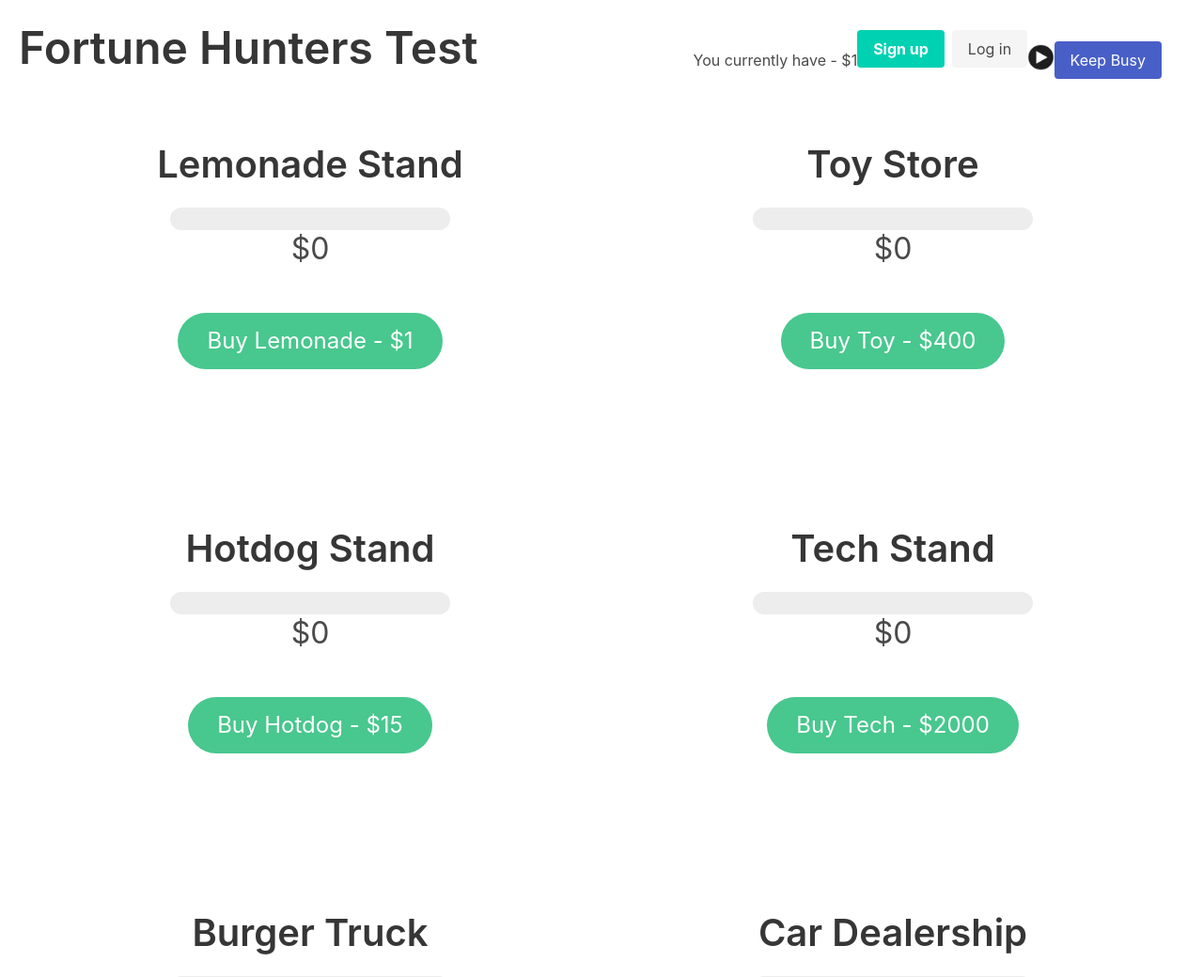
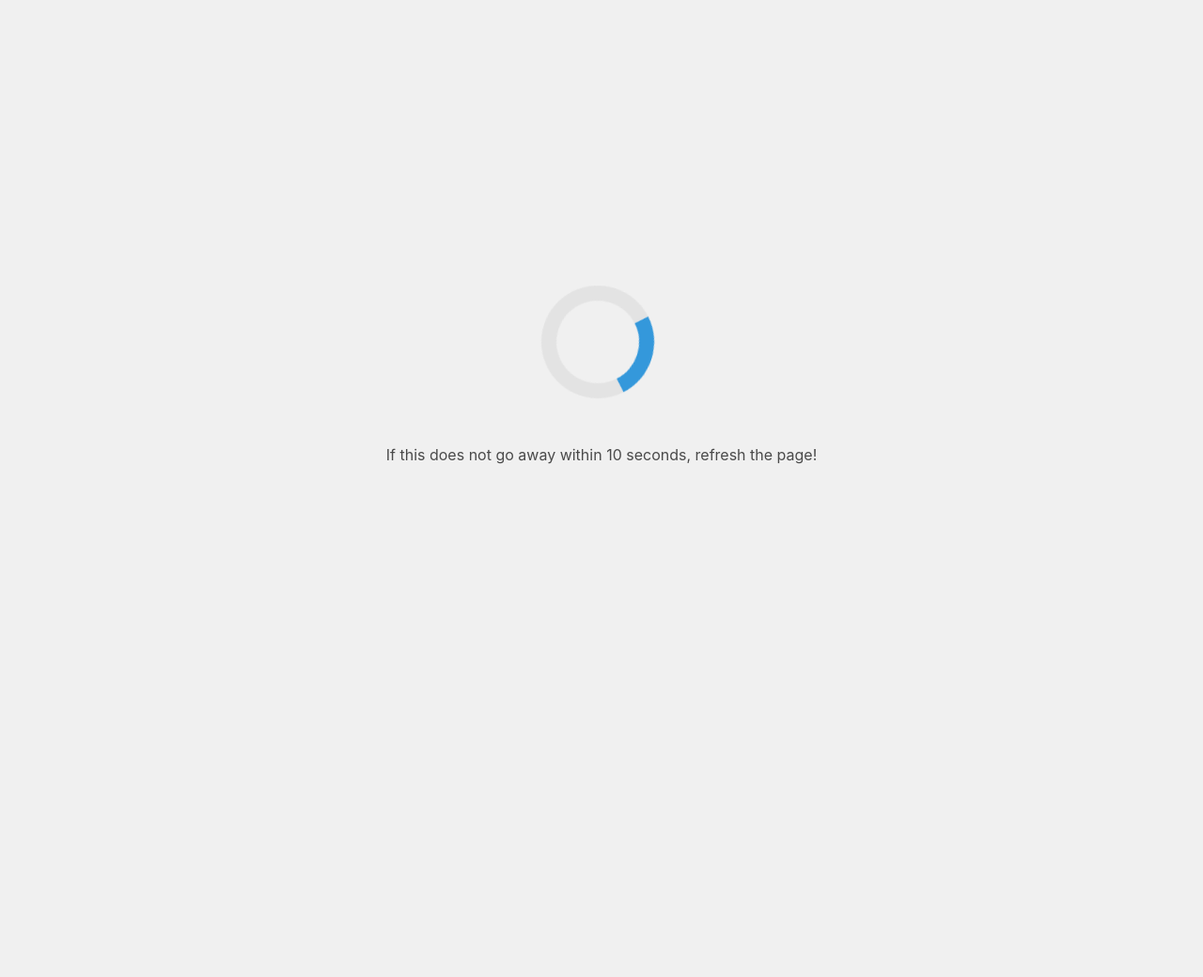
Before and after one commit to CompKat/FortuneHunters, a PHP site: page / in a window 1280 px wide. Shown: the top 1040 px of the page at 94% size. After the commit the page ends 494 px from the top, so only its background shows below. Run offline with PHP 8.4, Linux system fonts and the light colour scheme.

Commit message:
Loading screen created

```diff
--- a/index.php
+++ b/index.php
@@ -9,6 +9,7 @@
         <meta charset="UTF-8">
         <meta name="viewport" content="width=device-width, initial-scale=1.0">
         <link rel="stylesheet" href="https://cdn.jsdelivr.net/npm/bulma@0.9.2/css/bulma.min.css">
+        <link rel="stylesheet" href="loading.css">
 
         <title>Fortune Hunters</title>
 
@@ -26,13 +27,6 @@
                         <?php
                             if(isset($_SESSION["useruid"])) {
                                 $id = $_SESSION["useruid"];
-                                // $money = $_SESSION["money"];
-                                // $lemonade = $_SESSION["lemonade"];
-                                // $hotdog = $_SESSION["hotdog"];
-                                // $burger = $_SESSION["burger"];
-                                // $toy = $_SESSION["toy"];
-                                // $tech = $_SESSION["tech"];
-                                // $car = $_SESSION["car"];
                                 $money = 0;
                                 $lemonade = 0;
                                 $hotdog = 0;
@@ -138,6 +132,13 @@
             </div>
         </div>
 
+        <div id="loading" class="modal is-active" style="background-color: rgba(240,240,240,1); text-align:center;">
+            <div class="modal-content" style="overflow:hidden;">
+                <div class="loader"></div><br><br>
+                <p>If this does not go away within 10 seconds, refresh the page!</p>
+            </div>
+        </div>
+
         <?php
             if(isset($_GET["error"])) {
                 if($_GET["error"] == "emptyinput") {
--- /dev/null
+++ b/loading.css
@@ -0,0 +1,16 @@
+.loader {
+    left: 40%;
+    border: 16px solid #e3e3e3; /* Light grey */
+    border-top: 16px solid #3498db; /* Blue */
+    border-radius: 50%;
+    width: 120px;
+    height: 120px;
+    animation: spin 2s linear infinite;
+  }
+
+
+
+  @keyframes spin {
+    0% { transform: rotate(0deg); }
+    100% { transform: rotate(360deg); }
+  }
--- a/render.js
+++ b/render.js
@@ -254,6 +254,7 @@ $(async function() {
         console.log(result);
         //game = new Game(true, Number($("#money").text().split("$")[1]), Number($("#lemonade_value").text().substr(1)), Number($("#hotdog_value").text().substr(1))/5, Number($("#burger_value").text().substr(1))/15, Number($("#toy_value").text().substr(1))/50, Number($("#tech_value").text().substr(1))/200, Number($("#car_value").text().substr(1))/1000);
         game = new Game(true, Number(result[0]), Number(result[1]), Number(result[2]), Number(result[3]), Number(result[4]), Number(result[5]), Number(result[6]));
+        $("#loading").remove();
         runBars(game);
         update(game);
     } else {
```
